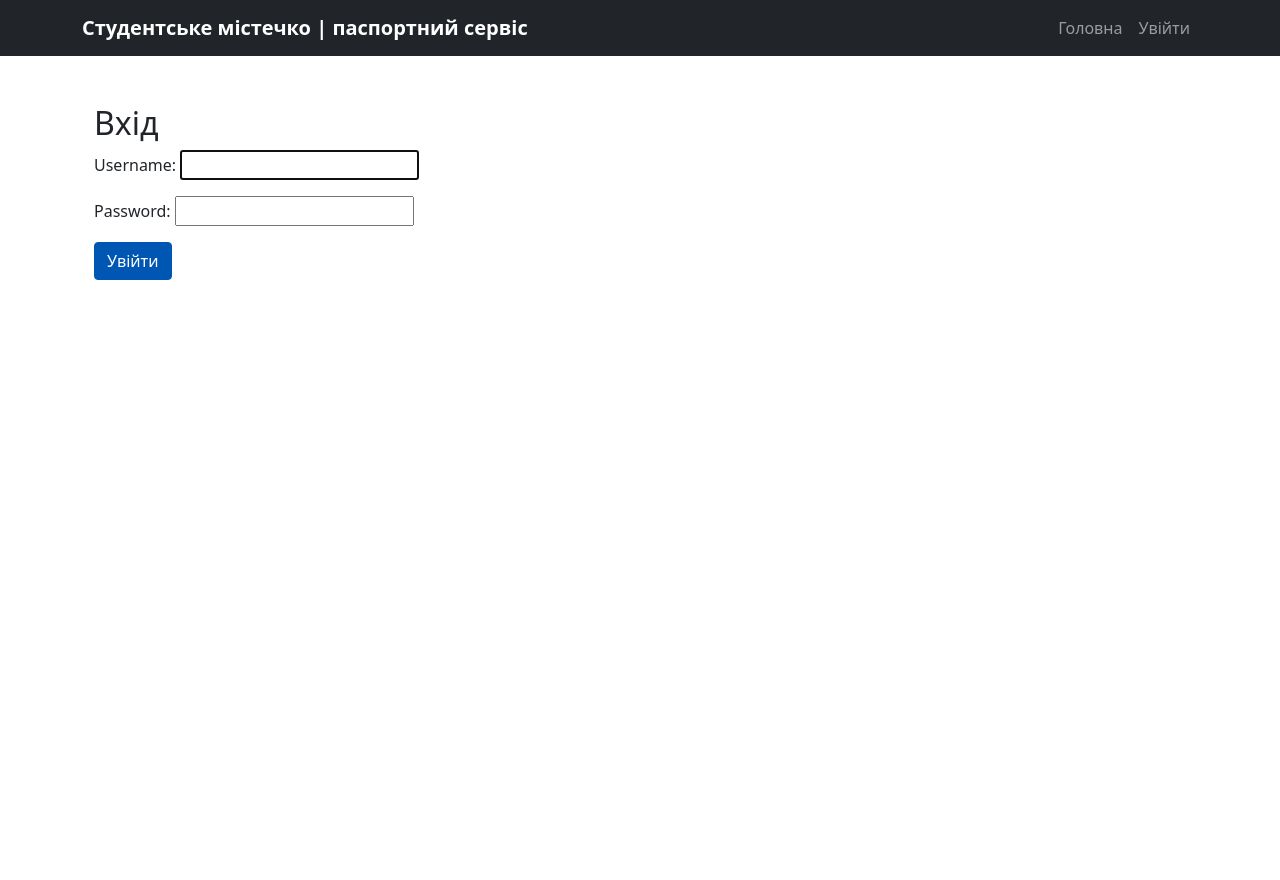
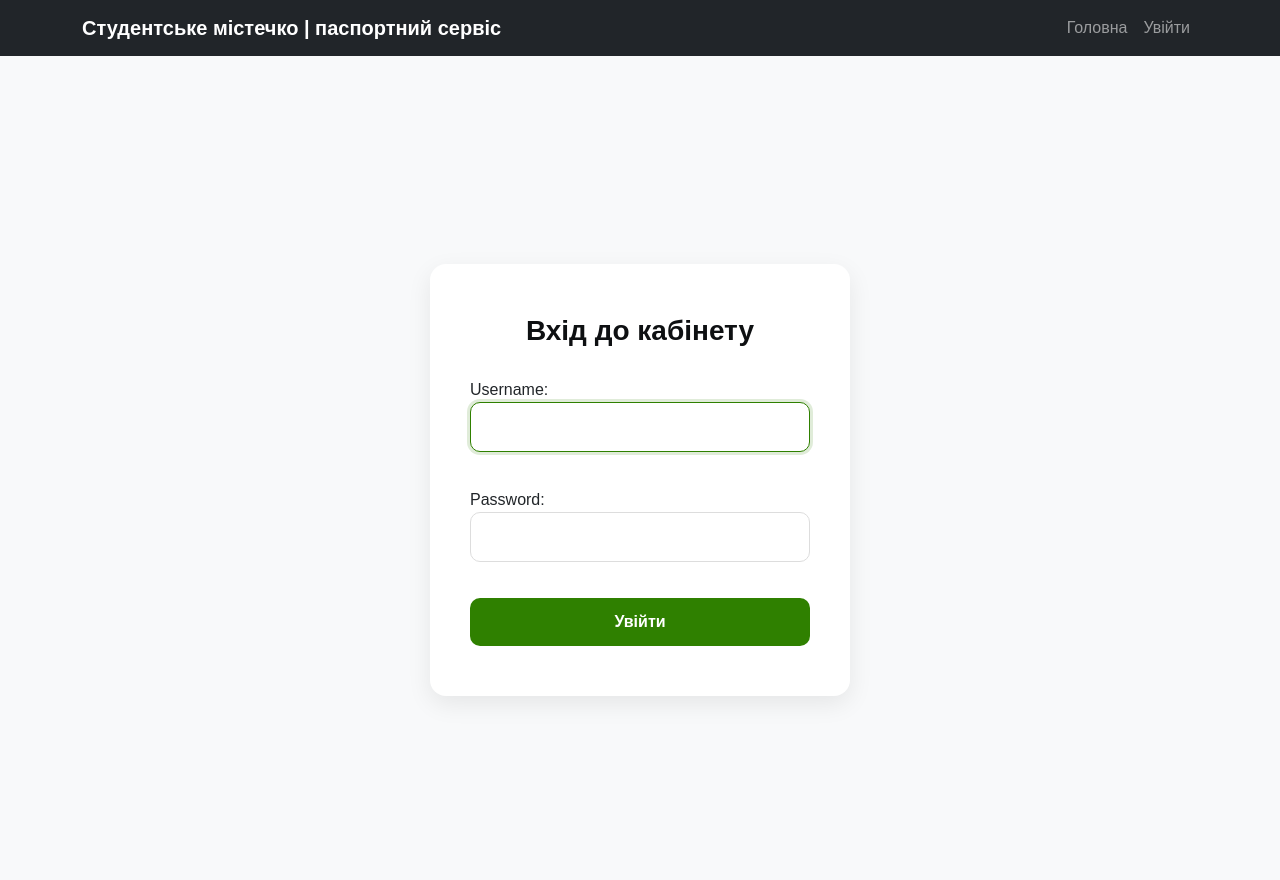
Before and after one commit to OleksandrNykoliak/nulp, a Django app: page /login/ in a window 1280 px wide. Before the commit the page ends 280 px from the top, so only its background shows below. Run offline with Django 4.2, Linux system fonts and the light colour scheme.

Commit message:
upd
Signed-off-by: OleksandrNykoliak <nykolyak.o@gmail.com>

```diff
--- a/students/models.py
+++ b/students/models.py
@@ -4,7 +4,7 @@ class Student(models.Model):
     INSTITUTE_CHOICES = [
         ('ІАДУ', 'ІАДУ'),
         ('ІАРД', 'ІАРД'),
-        ('ІБІД', 'ІБІД'),
+        ('ІБІБ', 'ІБІБ'),
         ('ІГДГ', 'ІГДГ'),
         ('ІГСН', 'ІГСН'),
         ('ІНЕМ', 'ІНЕМ'),
--- a/templates/students/login.html
+++ b/templates/students/login.html
@@ -2,12 +2,111 @@
 {% block title %}Вхід{% endblock %}
 
 {% block content %}
-<div class="container mt-5">
-    <h2>Вхід</h2>
-    <form method="post">
-        {% csrf_token %}
-        {{ form.as_p }}
-        <button type="submit" class="btn btn-primary">Увійти</button>
-    </form>
+<style>
+    body {
+        background-color: #f8f9fa;
+        font-family: "Poppins", "TikTok Sans", sans-serif;
+        margin: 0;
+        padding: 0;
+    }
+
+    .login-page {
+        min-height: 100vh;
+        display: flex;
+        align-items: center;
+        justify-content: center;
+    }
+
+    .login-card {
+        background: #ffffff;
+        padding: 50px 40px;
+        border-radius: 16px;
+        box-shadow: 0 8px 25px rgba(0, 0, 0, 0.08);
+        width: 100%;
+        max-width: 420px;
+        text-align: center;
+    }
+
+    .login-card h2 {
+        font-size: 28px;
+        font-weight: 700;
+        color: #0E1012;
+        margin-bottom: 30px;
+    }
+
+    .login-card form {
+        text-align: left;
+    }
+
+    .login-card input {
+        width: 100%;
+        padding: 12px 15px;
+        margin-bottom: 20px;
+        border: 1px solid #ddd;
+        border-radius: 10px;
+        font-size: 16px;
+        transition: all 0.3s ease;
+    }
+
+    .login-card input:focus {
+        border-color: #2F8000;
+        outline: none;
+        box-shadow: 0 0 0 3px rgba(47, 128, 0, 0.15);
+    }
+
+    .login-card button {
+        width: 100%;
+        padding: 12px;
+        background-color: #2F8000;
+        color: #fff;
+        font-size: 16px;
+        font-weight: 600;
+        border: none;
+        border-radius: 10px;
+        cursor: pointer;
+        transition: background-color 0.3s ease, transform 0.1s ease;
+    }
+
+    .login-card button:hover {
+        background-color: #36a000;
+        transform: scale(1.02);
+    }
+
+    .login-footer {
+        margin-top: 25px;
+        font-size: 14px;
+        color: #555;
+    }
+
+    .login-footer a {
+        color: #2F8000;
+        text-decoration: none;
+        font-weight: 500;
+    }
+
+    .login-footer a:hover {
+        text-decoration: underline;
+    }
+
+    @media (max-width: 600px) {
+        .login-card {
+            padding: 35px 25px;
+        }
+        .login-card h2 {
+            font-size: 24px;
+        }
+    }
+</style>
+
+<div class="login-page">
+    <div class="login-card">
+        <h2>Вхід до кабінету</h2>
+        <form method="post">
+            {% csrf_token %}
+            {{ form.as_p }}
+            <button type="submit">Увійти</button>
+        </form>
+
+    </div>
 </div>
 {% endblock %}
```
